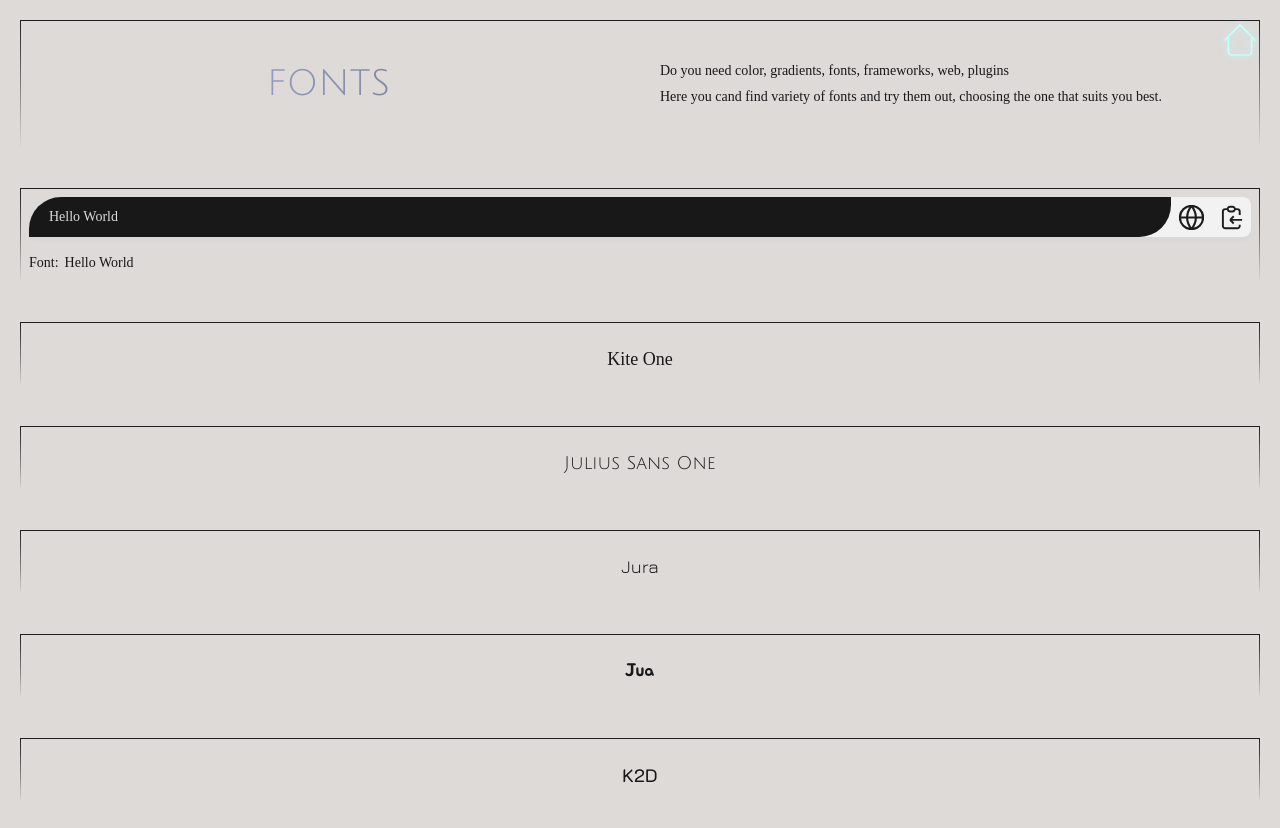
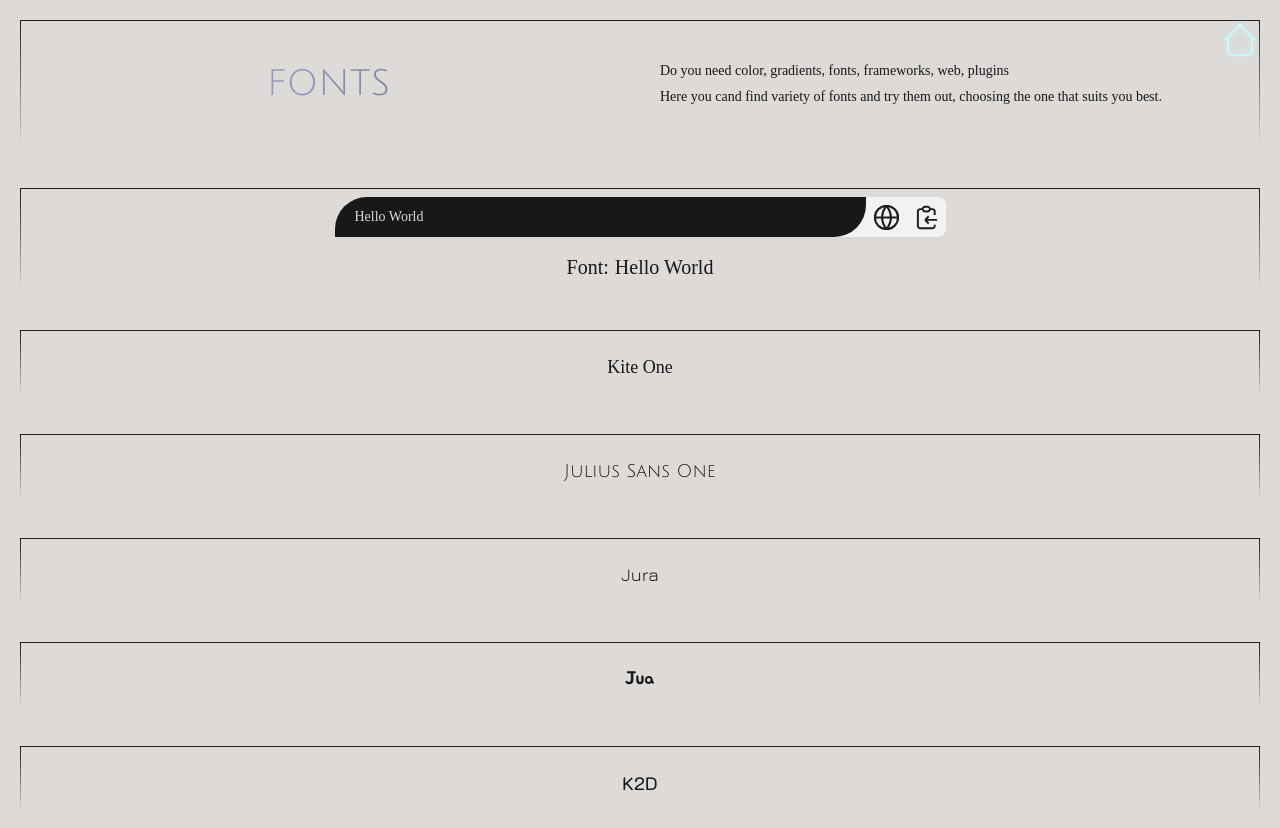
Before and after one commit to wuerion/Tools-React, a React (Vite) app: page /fontsPage in a window 1280 px wide. Built offline with nearby package versions, Linux system fonts and the light colour scheme; a web font is replaced by a local one.

Commit message:
refactor: desing update

```diff
--- a/src/components/SubComponents/FontsPage/CardFontSelect.jsx
+++ b/src/components/SubComponents/FontsPage/CardFontSelect.jsx
@@ -14,7 +14,7 @@ function CardFontSelect({ font, nameFont }) {
     <div className="bg-linear-180 from-[#1D1D1D] to-[#DDDAD8] dark:from-[#FFFFFF] dark:to-[#1D1D1D] p-[1px] my-5 ">
       {notification && <Notification text={"Font copied"} />}
       <div className="bg-[#DDDAD8] dark:bg-[#1D1D1D] flex flex-col items-center justify-center gap-4 h-full text-[#181818] dark:text-[#DDDAD8] p-2">
-        <div className="bg-[#f2f2f2] dark:bg-white/30 w-full flex justify-between rounded-tl-4xl rounded-lg  gap-2 pr-2 shadow-[0_4px_2px_#DAD7D5] dark:shadow-[0_4px_2px_#181818]">
+        <div className="bg-[#f2f2f2] dark:bg-white/30 w-full lg:w-1/2 flex justify-between rounded-tl-4xl rounded-lg  gap-2 pr-2 shadow-[0_4px_2px_#DAD7D5] dark:shadow-[0_4px_2px_#181818]">
           <div className="w-full">
             <input
               type="text"
@@ -83,7 +83,7 @@ function CardFontSelect({ font, nameFont }) {
           </div>
         </div>
         <div className="w-full">
-          <p className="text-start text-[#181818] dark:text-[#DDDAD8]">
+          <p className="text-start lg:text-xl lg:text-center text-[#181818] dark:text-[#DDDAD8]">
             {nameFont || "Font"}:
             <span className={"ml-1.5"} style={{ fontFamily: `${font} ` }}>
               {text || "Hello World"}{" "}
```
